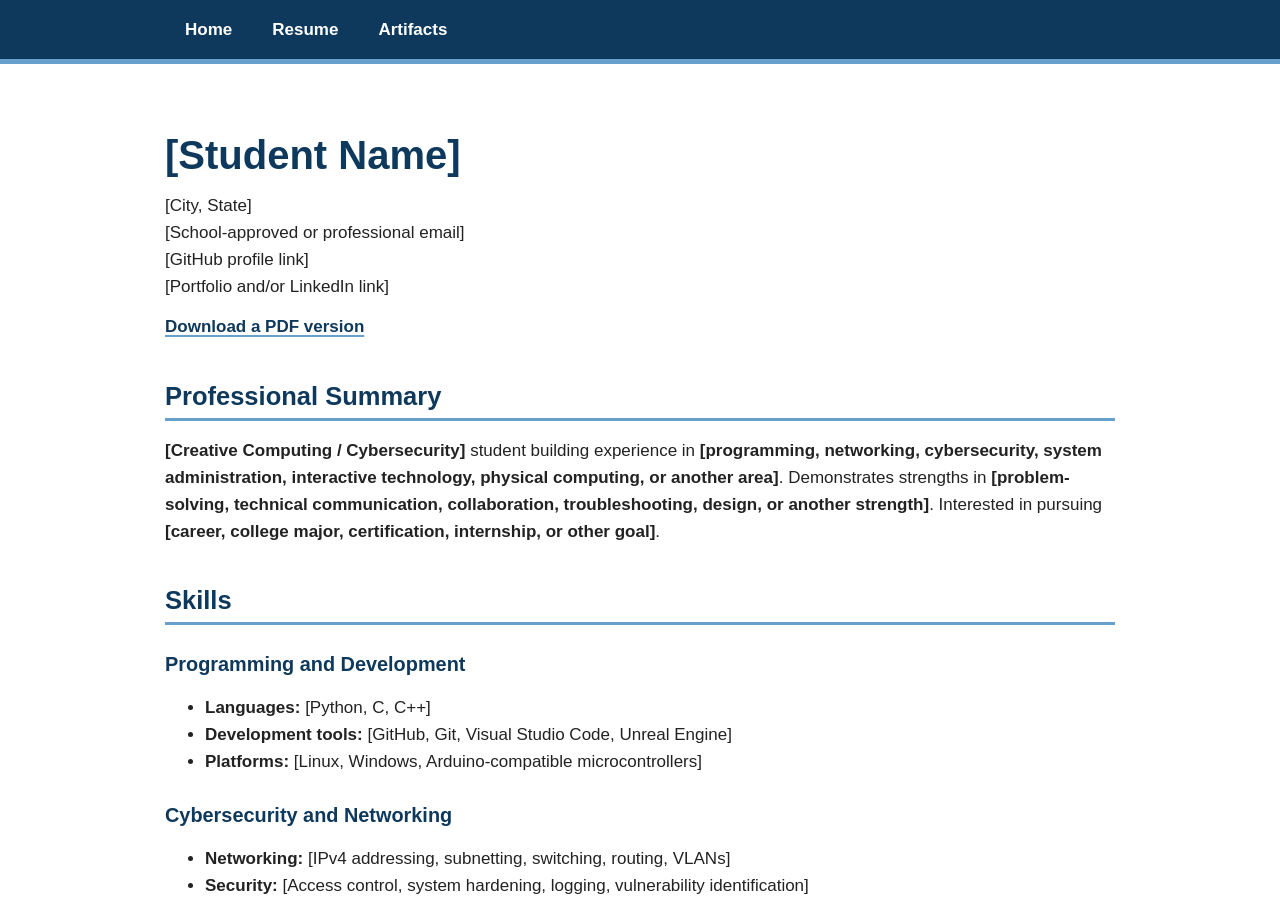
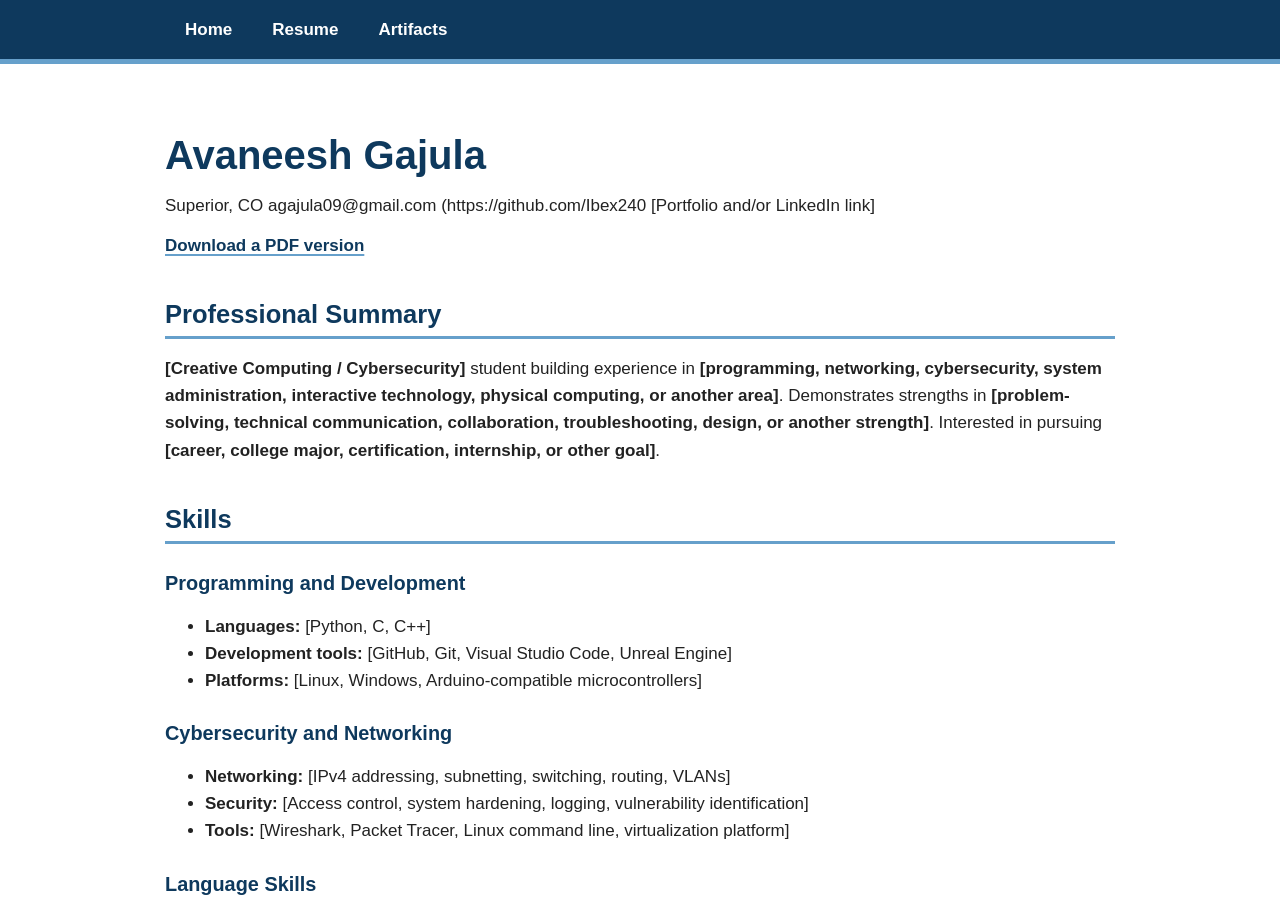
Before and after one commit to Ibex240/Apex-Cybersecurity-Portfolio, a Jekyll site: the page built from resume.md, in a window 1280 px wide and 900 px high. Built offline with Jekyll 4.4.1, drawn with Linux system fonts in a browser that asks for light colours.

Commit message:
updated resume

```diff
--- a/resume.md
+++ b/resume.md
@@ -3,11 +3,11 @@ layout: default
 title: Resume
 ---
 
-# [Student Name]
+# Avaneesh Gajula
 
-[City, State]
-[School-approved or professional email]
-[GitHub profile link]
+Superior, CO
+agajula09@gmail.com
+(https://github.com/Ibex240
 [Portfolio and/or LinkedIn link]
 
 [Download a PDF version](assets/documents/firstname-lastname-resume.pdf)
```
